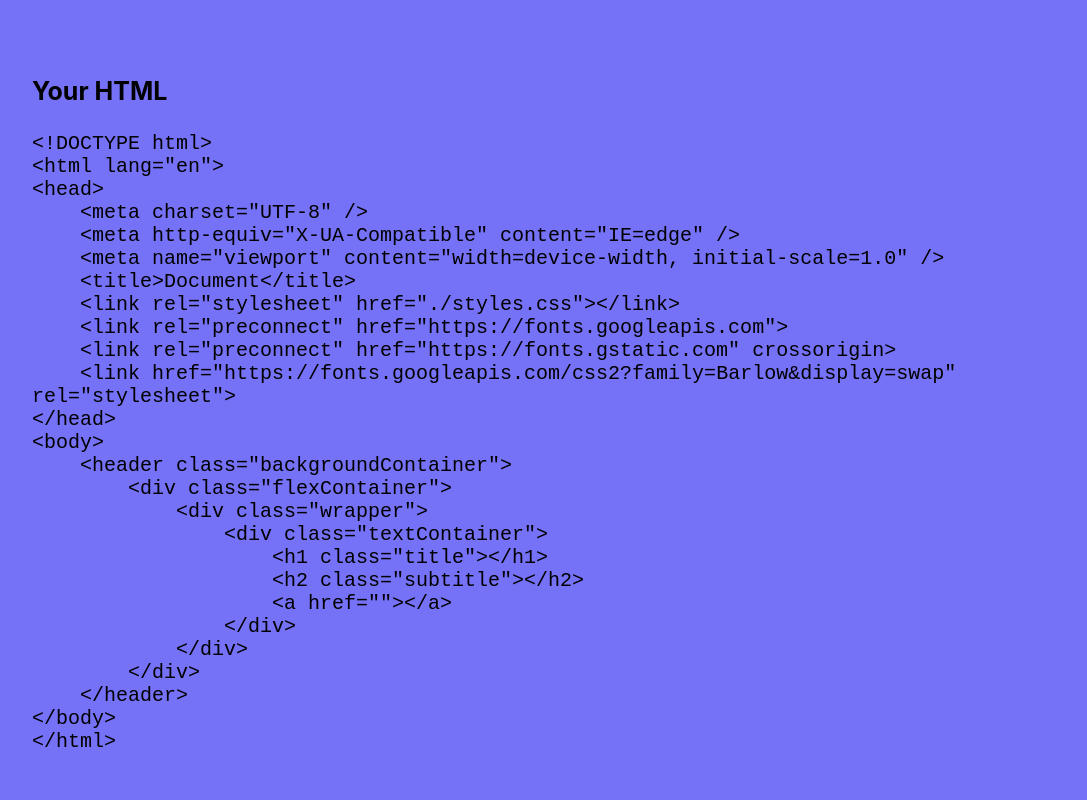
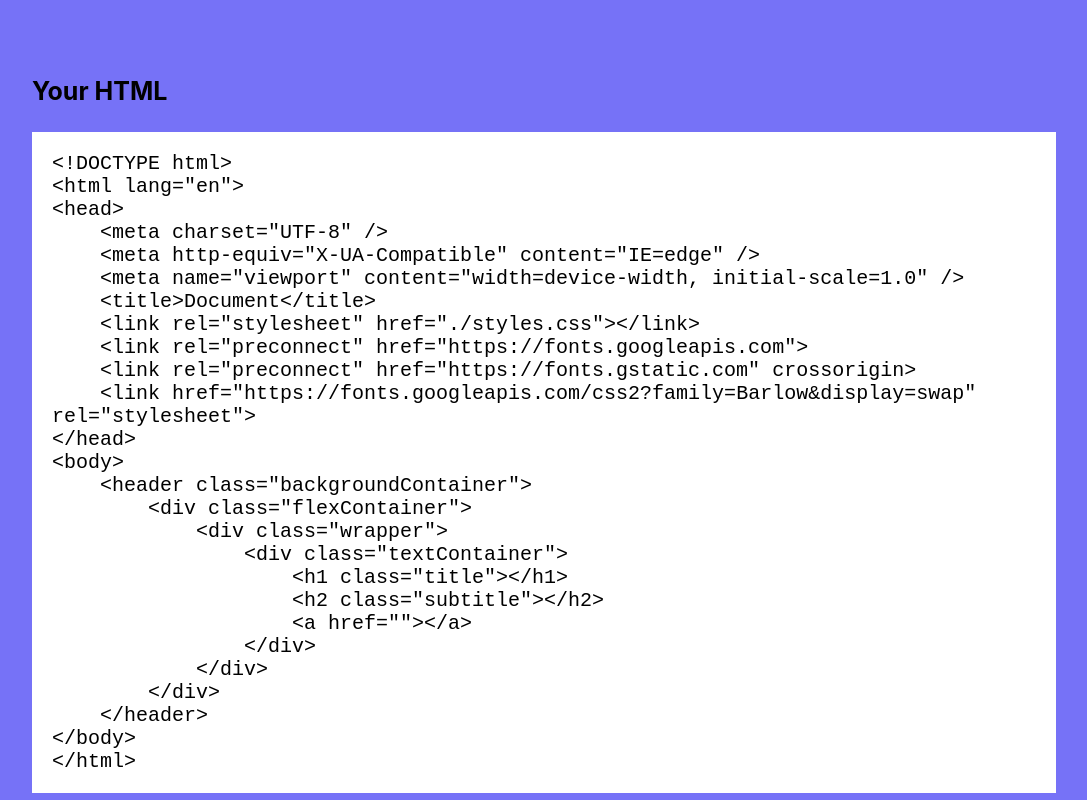
Before and after one commit to Project-Four/webDevInProgress, a React (Create React App) app: page /main in a window 1280 px wide. Shown: the part 900-1700 px from the top of the page, without its empty margins (96-1183 px from the left). Built offline with nearby package versions, Linux system fonts and the light colour scheme.

Commit message:
added scroll bar to copy sections

```diff
--- a/src/App.css
+++ b/src/App.css
@@ -418,13 +418,13 @@ main {
 .copyHtml {
     display: flex;
     flex-direction: column;
-    width: fit-content;
+    width: 100%;
 }
 
 .copyCss {
     display: flex;
     flex-direction: column;
-    width: fit-content;
+    width: 100%;
 }
 
 pre {
@@ -432,6 +432,9 @@ pre {
     font-size: 1rem;
     margin-top: 0px;
     margin-bottom: 0px;
+    background-color: white;
+    padding: 20px;
+    overflow: scroll;
 }
 
 @media(max-width: 1330px) {
--- a/src/Header.js
+++ b/src/Header.js
@@ -18,7 +18,7 @@ const Header = () => {
                         <li>Enter your name, your position title or a mini blurb about yourself</li>
                         <li>Add or remove important links like GitHub, LinkedIn and Twitter.</li>
                         <li>Customize your information with a few font options</li>
-                        <li>Download the HTML and CSS directly to your computer and your personalized landing page is ready to go</li>
+                        <li>Copy the HTML and CSS directly to your computer and your personalized landing page is ready to go!</li>
                     </ul>
 
                     <p>Click the button below to get started!</p>
```
